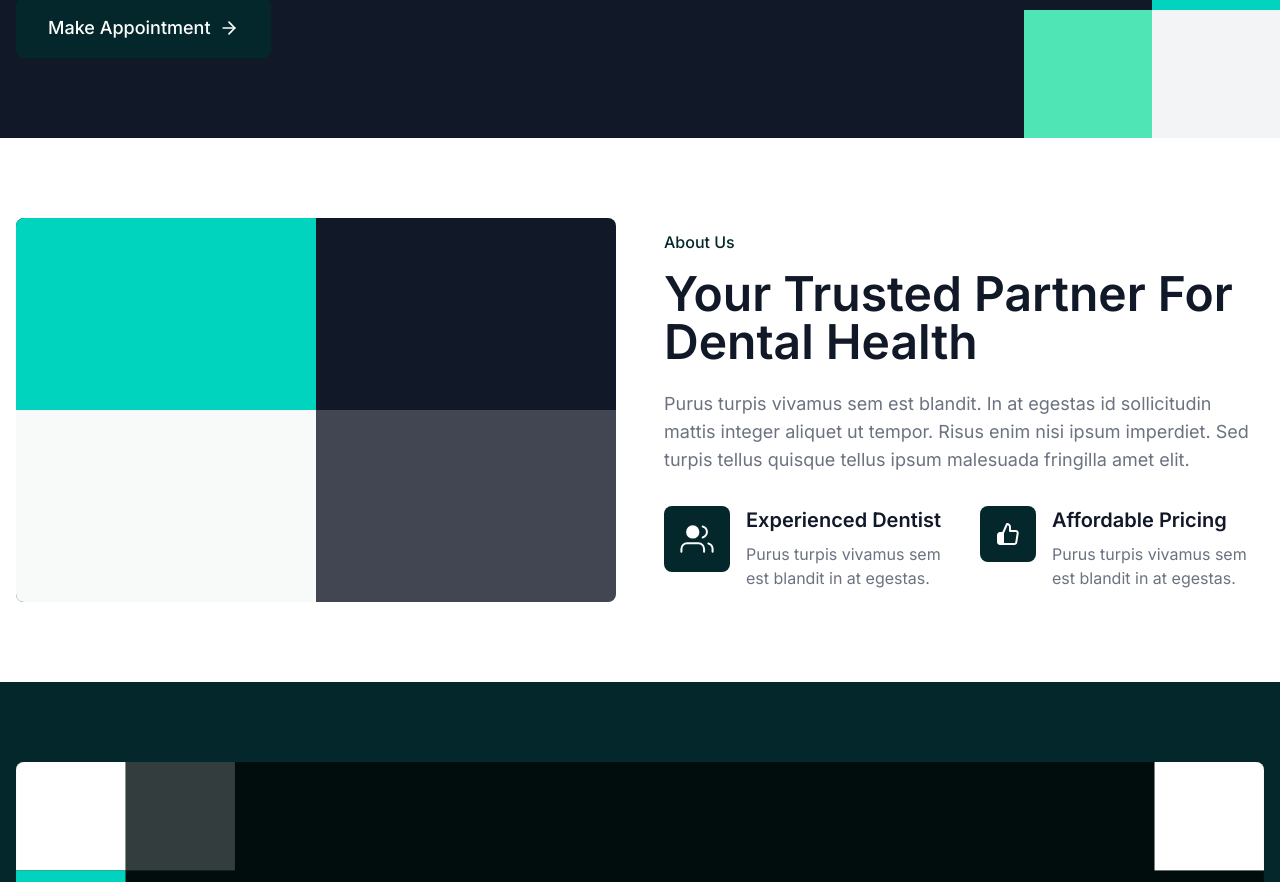
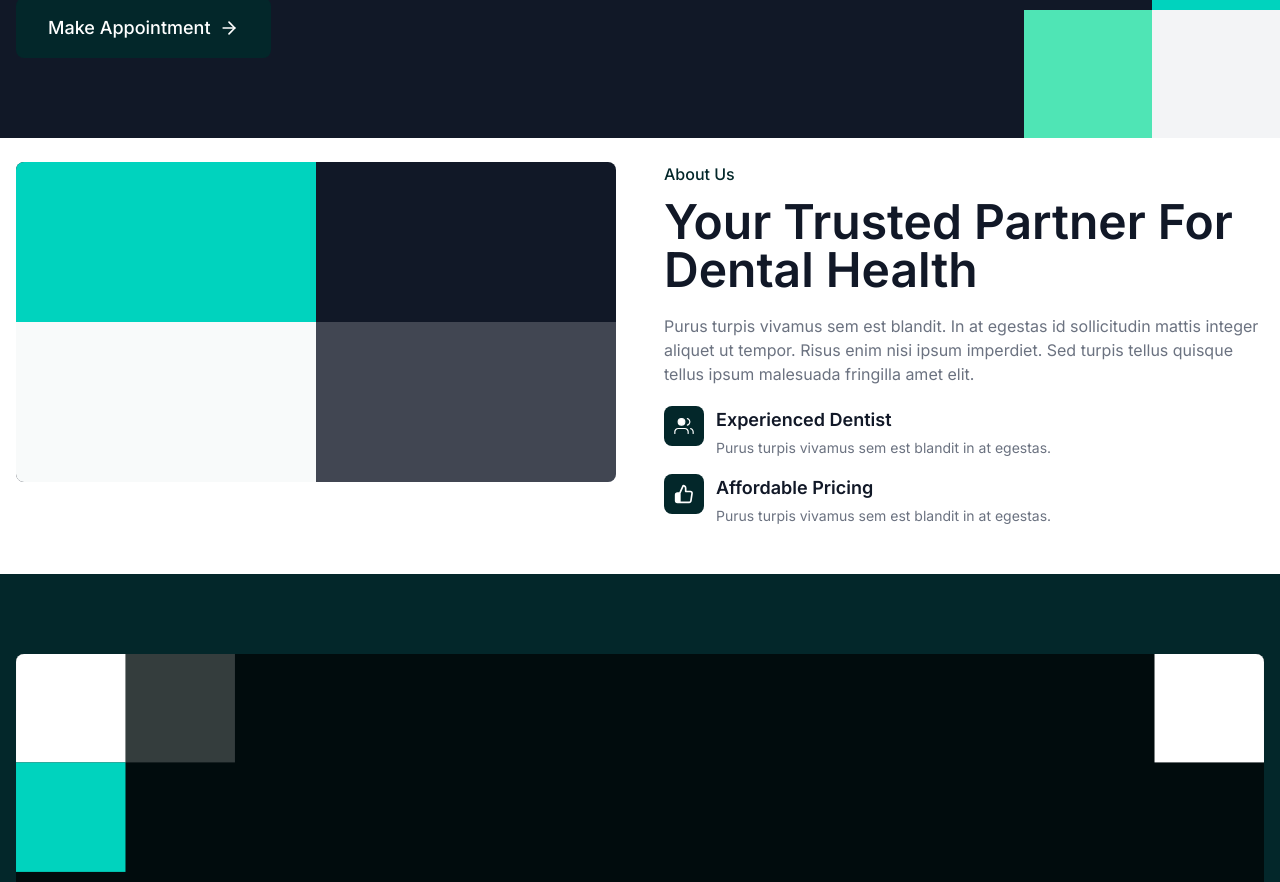
Before and after one commit to Nityom/dental-template, a Next.js app: page / in a window 1280 px wide. Shown: the part 560-1442 px from the top of the page. Built offline with nearby package versions, Linux system fonts and the light colour scheme.

Commit message:
style: Refactor About Section layout for improved spacing and readability

```diff
--- a/src/app/page.jsx
+++ b/src/app/page.jsx
@@ -13,53 +13,55 @@ export default function HomePage() {
       <Header />
       <HeroSection />
       <ScrollToTop />
-           {/* About Section */}
-      <section className="py-20 bg-white">
-        <div className="max-w-7xl mx-auto px-4 flex flex-col lg:flex-row items-center gap-12">
-          <div className="lg:w-1/2 relative order-2 lg:order-1">
-            <div className="bg-gray-900 rounded-lg h-64 sm:h-80 lg:h-96 relative overflow-hidden">
-              <Image
-                src="/images/img_shape.svg"
-                alt="Dental clinic interior"
-                width={456}
-                height={552}
-                className="absolute bottom-0 left-0 w-full h-full object-cover"
-              />
-            </div>
-          </div>
-          <div className="lg:w-1/2 order-1 lg:order-2">
-            <p className="text-teal-800 font-medium mb-4">About Us</p>
-            <h2 className="text-3xl sm:text-4xl lg:text-5xl font-semibold text-gray-900 mb-6 leading-tight">
-              Your Trusted Partner For Dental Health
-            </h2>
-            <p className="text-gray-500 text-base sm:text-lg mb-8 leading-relaxed">
-              Purus turpis vivamus sem est blandit. In at egestas id sollicitudin mattis integer aliquet ut tempor. Risus enim nisi ipsum imperdiet. Sed turpis tellus quisque tellus ipsum malesuada fringilla amet elit.
-            </p>
-            <div className="grid grid-cols-1 gap-6 sm:grid-cols-2 sm:gap-8">
-              <div className="flex items-start gap-4">
-                <div className="bg-teal-800 p-3 sm:p-4 rounded-lg flex-shrink-0">
-                  <Image src="/images/img_users.svg" alt="Experienced dentist" width={34} height={34} />
+               {/* About Section */}
+      <section className="py-6 bg-white">
+        <div className="max-w-7xl mx-auto px-4">
+          <div className="flex flex-col lg:flex-row items-start gap-6 lg:gap-12">
+            <div className="w-full lg:w-1/2 order-1 lg:order-2 mb-6 lg:mb-0">
+              <p className="text-teal-800 font-medium mb-3">About Us</p>
+              <h2 className="text-2xl sm:text-3xl lg:text-5xl font-semibold text-gray-900 mb-3 sm:mb-5 leading-tight">
+                Your Trusted Partner For Dental Health
+              </h2>
+              <p className="text-gray-500 text-sm sm:text-base mb-5 leading-relaxed">
+                Purus turpis vivamus sem est blandit. In at egestas id sollicitudin mattis integer aliquet ut tempor. Risus enim nisi ipsum imperdiet. Sed turpis tellus quisque tellus ipsum malesuada fringilla amet elit.
+              </p>
+              <div className="grid grid-cols-1 gap-4 mb-6">
+                <div className="flex items-start gap-3">
+                  <div className="bg-teal-800 p-2.5 rounded-lg flex-shrink-0">
+                    <Image src="/images/img_users.svg" alt="Experienced dentist" width={20} height={20} />
+                  </div>
+                  <div>
+                    <h3 className="text-base sm:text-lg font-semibold text-gray-900 mb-1">Experienced Dentist</h3>
+                    <p className="text-gray-500 text-xs sm:text-sm">Purus turpis vivamus sem est blandit in at egestas.</p>
+                  </div>
                 </div>
-                <div>
-                  <h3 className="text-lg sm:text-xl font-semibold text-gray-900 mb-2">Experienced Dentist</h3>
-                  <p className="text-gray-500 text-sm sm:text-base">Purus turpis vivamus sem est blandit in at egestas.</p>
+                <div className="flex items-start gap-3">
+                  <div className="bg-teal-800 p-2.5 rounded-lg flex-shrink-0">
+                    <Image src="/images/img_thumbsup.svg" alt="Affordable pricing" width={20} height={20} />
+                  </div>
+                  <div>
+                    <h3 className="text-base sm:text-lg font-semibold text-gray-900 mb-1">Affordable Pricing</h3>
+                    <p className="text-gray-500 text-xs sm:text-sm">Purus turpis vivamus sem est blandit in at egestas.</p>
+                  </div>
                 </div>
               </div>
-              <div className="flex items-start gap-4">
-                <div className="bg-teal-800 p-3 sm:p-4 rounded-lg flex-shrink-0">
-                  <Image src="/images/img_thumbsup.svg" alt="Affordable pricing" width={24} height={24} />
-                </div>
-                <div>
-                  <h3 className="text-lg sm:text-xl font-semibold text-gray-900 mb-2">Affordable Pricing</h3>
-                  <p className="text-gray-500 text-sm sm:text-base">Purus turpis vivamus sem est blandit in at egestas.</p>
-                </div>
+            </div>
+            <div className="hidden lg:block w-full lg:w-1/2 order-2 lg:order-1">
+              <div className="bg-gray-900 rounded-lg h-40 sm:h-56 lg:h-80 relative overflow-hidden">
+                <Image
+                  src="/images/img_shape.svg"
+                  alt="Dental clinic interior"
+                  width={456}
+                  height={552}
+                  className="absolute bottom-0 left-0 w-full h-full object-cover"
+                />
               </div>
             </div>
           </div>
         </div>
       </section>
       {/* Video Section */}
-      <section className="py-20 bg-teal-800 relative">
+      <section className="py-12 sm:py-16 lg:py-20 bg-teal-800 relative">
         <div className="max-w-7xl mx-auto px-4">
           <div className="relative">
             <Image
```
